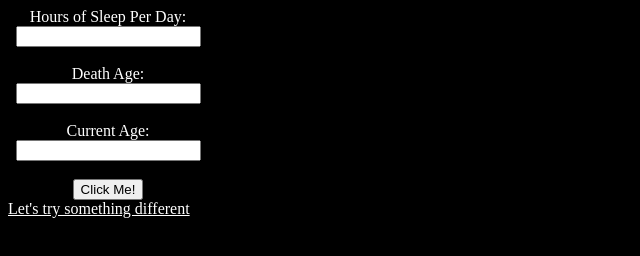
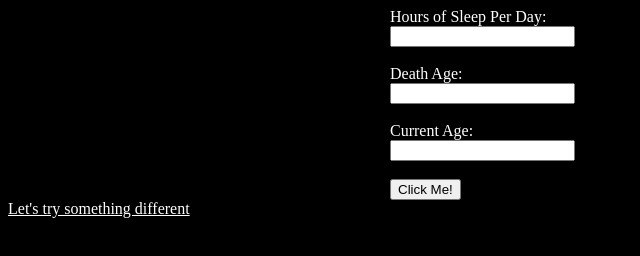
Before and after one commit to ericstaryou/timecalculator, a plain HTML site: page index.html in a window 1280 px wide. Shown: the whole page, without its empty margins (0-640 px from the left). Drawn offline with Linux system fonts and the light colour scheme.

Commit message:
css changes

```diff
--- a/css/mystyle.css
+++ b/css/mystyle.css
@@ -7,6 +7,6 @@ h1,div,a {
 }
 
 .main{
-	text-align: center;
-	max-width: 200px;
+	margin:auto;
+	max-width: 500px;
 }
```
